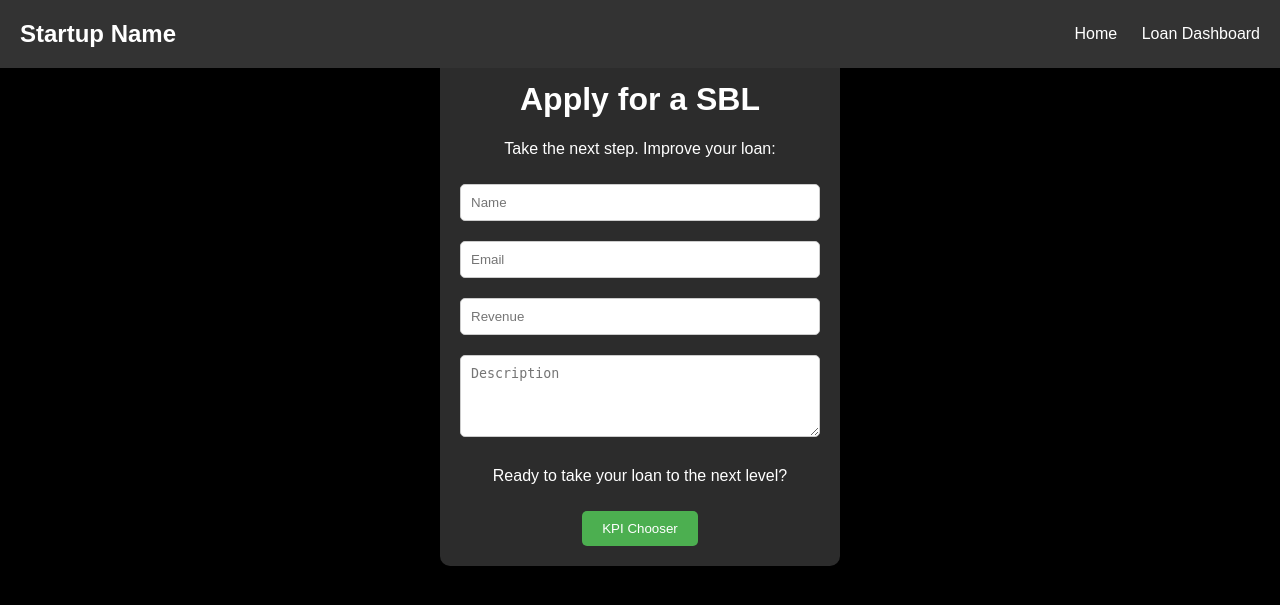
After one commit to enano1/divhacks-2024, a Django app: page /application/ in a window 1280 px wide. The commit adds this page. Shown: the top 605 px of the page. Run offline with Django 5.2, Linux system fonts and the light colour scheme.

Commit message:
front end stuff
front end stuff

```diff
--- a/divhacksproject/settings.py
+++ b/divhacksproject/settings.py
@@ -119,7 +119,7 @@ USE_TZ = True
 # Static files (CSS, JavaScript, Images)
 # https://docs.djangoproject.com/en/5.1/howto/static-files/
 
-STATIC_URL = "static/"
+STATIC_URL = '/static/'
 import os # operating system library
 STATIC_ROOT = os.path.join(BASE_DIR, 'staticfiles_build', 'static')  # This tells Django where to put static files during deployment
 STATICFILES_DIRS = [os.path.join(BASE_DIR, 'static')]  # This tells Django where to find static files during development
--- /dev/null
+++ b/project/templates/project/application.html
@@ -0,0 +1,101 @@
+<!DOCTYPE html>
+<html lang="en">
+<head>
+    <meta charset="UTF-8">
+    <meta name="viewport" content="width=device-width, initial-scale=1.0">
+    {% load static %}
+    <link rel="stylesheet" type="text/css" href="{% static 'project/styles.css' %}">
+    <title>Loan Application</title>
+    <style>
+        body {
+            margin: 0;
+            font-family: Arial, sans-serif;
+            background-color: black; /* Set background color to black */
+            color: white; /* Change text color to white for better contrast */
+            display: flex;
+            flex-direction: column;
+            align-items: center;
+            padding: 20px;
+        }
+
+        .navbar {
+            width: 100%;
+            display: flex;
+            justify-content: space-between;
+            align-items: center;
+            padding: 20px;
+            background-color: #333; /* You can keep this or change to black */
+        }
+
+        .navbar .logo {
+            font-size: 24px;
+            color: white;
+        }
+
+        .navbar .nav-links a {
+            color: white;
+            text-decoration: none;
+            margin-left: 20px;
+        }
+
+        .application-form {
+            background-color: #2c2c2c; /* Dark background for form */
+            border-radius: 10px;
+            box-shadow: 0 2px 10px rgba(0, 0, 0, 0.1);
+            padding: 20px;
+            width: 400px;
+            text-align: center;
+            margin-top: 20px;
+        }
+
+        .application-form input,
+        .application-form textarea {
+            width: 100%;
+            padding: 10px;
+            margin: 10px 0;
+            border: 1px solid #ccc;
+            border-radius: 5px;
+            background-color: white; /* Set input fields to white for contrast */
+            color: black; /* Change input text color to black */
+        }
+
+        .get-started {
+            background-color: #4CAF50;
+            color: white;
+            padding: 10px 20px;
+            border: none;
+            border-radius: 5px;
+            cursor: pointer;
+            margin-top: 10px;
+        }
+
+        .get-started:hover {
+            background-color: #45a049;
+        }
+    </style>
+</head>
+<body>
+    <div class="navbar">
+        <div class="logo">Startup Name</div>
+        <div class="nav-links">
+            <a href="/home/">Home</a>
+            <a href="/dashboard/">Loan Dashboard</a>
+        </div>
+    </div>
+
+    <div class="application-form">
+        <h1>Apply for a SBL</h1>
+        <p>Take the next step. Improve your loan:</p>
+        <form>
+            <input type="text" placeholder="Name" required>
+            <input type="email" placeholder="Email" required>
+            <input type="number" placeholder="Revenue" required>
+            <textarea placeholder="Description" rows="4" required></textarea>
+            <p>Ready to take your loan to the next level?</p>
+            <a href="/kpichooser/">
+                <button type="button" class="get-started">KPI Chooser</button>
+            </a>
+        </form>
+    </div>
+</body>
+</html>
--- a/project/urls.py
+++ b/project/urls.py
@@ -2,8 +2,18 @@
 
 from django.urls import path
 from django.conf import settings
+from django.conf.urls.static import static
+
 from . import views
 
 urlpatterns = [
-    path('', views.home, name="home"),
+    path('home/', views.home, name="home"),
+    path('dashboard/', views.dashboard, name="dashboard"),
+    path('application/', views.application, name="application"),
+    path('loantracker/', views.loantracker, name="loantracker"),
+    path('kpichooser/', views.kpichooser, name="kpichooser"),
+
 ]
+
+if settings.DEBUG:
+    urlpatterns += static(settings.STATIC_URL, document_root=settings.STATIC_ROOT)
--- a/project/views.py
+++ b/project/views.py
@@ -12,3 +12,35 @@ def home(request):
     template_name = 'project/home.html'
 
     return render(request, template_name)
+def dashboard(request):
+    '''
+    View for the home page
+    '''
+
+    template_name = 'project/dashboard.html'
+
+    return render(request, template_name)
+def application(request):
+    '''
+    View for the home page
+    '''
+
+    template_name = 'project/application.html'
+
+    return render(request, template_name)
+def kpichooser(request):
+    '''
+    View for the home page
+    '''
+
+    template_name = 'project/kpichooser.html'
+
+    return render(request, template_name)
+def loantracker(request):
+    '''
+    View for the home page
+    '''
+
+    template_name = 'project/loantracker.html'
+
+    return render(request, template_name)
--- a/static/project/styles.css
+++ b/static/project/styles.css
@@ -0,0 +1,121 @@
+* {
+    box-sizing: border-box; /* Include padding and border in the total width */
+}
+
+/* Hide scrollbar for Chrome, Safari, and Opera */
+body::-webkit-scrollbar {
+    display: none; /* Hides the scrollbar */
+}
+
+/* Hide scrollbar for IE, Edge */
+body {
+    -ms-overflow-style: none; /* Hides scrollbar in IE and Edge */
+}
+
+/* Hide scrollbar for Firefox */
+body {
+    scrollbar-width: none; /* Hides scrollbar in Firefox */
+}
+
+body {
+    margin: 0;
+    font-family: Arial, sans-serif;
+    background-color: black; /* Overall background color */
+    overflow-x: hidden; /* Prevent horizontal scroll */
+}
+
+.navbar {
+    display: flex;
+    justify-content: space-between;
+    align-items: center;
+    padding: 20px;
+    background-color: transparent; /* Make navbar background transparent */
+    position: fixed; /* Keep navbar at the top */
+    top: 0;
+    left: 0;
+    right: 0; /* Full width */
+    z-index: 10; /* Ensure navbar is above other elements */
+}
+
+.logo {
+    font-size: 24px;
+    font-weight: bold;
+    color: white; /* Logo text color */
+}
+
+.nav-links a {
+    margin-left: 20px;
+    text-decoration: none;
+    color: white; /* Change to your preferred color for links */
+}
+
+.hero-section {
+    position: relative; /* Make position relative for absolute children */
+    height: 100vh; /* Full height of the viewport */
+    background-image: url("background1.jpg"); /* Background image */
+    background-size: cover; /* Cover the entire section */
+    background-position: center; /* Center the background image */
+    display: flex; /* Use flexbox to center content */
+    align-items: center; /* Vertically center the content */
+    justify-content: center; /* Horizontally center the content */
+    color: rgb(8, 99, 3); /* Text color for visibility */
+    overflow: hidden; /* Prevent overflow of content */
+}
+
+.problem-solution {
+    display: flex;
+    flex-direction: column; /* Stack problem and solution boxes vertically */
+    gap: 20px; /* Space between the boxes */
+}
+
+.problem-box, .solution-box {
+    width: 100%; /* Full width of the container */
+    padding: 20px;
+    background-color: rgba(255, 255, 255, 0.8); /* Slightly transparent background */
+    border-radius: 10px;
+}
+
+.hero-content {
+    text-align: center; /* Center the text */
+    z-index: 5; /* Ensure content is above the background */
+}
+
+p {
+    color:white;
+}
+
+.learn-more {
+    padding: 10px 20px;
+    background-color: green; /* Button color */
+    color: white;
+    border: none;
+    border-radius: 5px;
+    cursor: pointer;
+    text-decoration: none; /* Remove underline from link */
+    display: inline-block; /* Allows padding to apply correctly */
+    margin-top: 20px; /* Space above the button */
+}
+
+.content-section {
+    padding: 20px;
+    max-width: 1200px; /* Set a max width for the content */
+    margin: 0 auto; /* Center the content */
+}
+
+footer {
+    text-align: center;
+    padding: 20px;
+}
+
+.get-started {
+    padding: 10px 20px;
+    background-color: green; /* Button color */
+    color: white;
+    border: none;
+    border-radius: 5px;
+    cursor: pointer;
+}
+/* Smooth scroll for the whole document */
+html {
+    scroll-behavior: smooth; /* Enables smooth scrolling */
+}
```
Also changed, not shown: project/templates/project/dashboard.html (added, +81 -0 lines), project/templates/project/home.html (+49 -10 lines), project/templates/project/kpichooser.html (added, +22 -0 lines), project/templates/project/loantracker.html (added, +19 -0 lines), static/project/background1.jpg (added).
